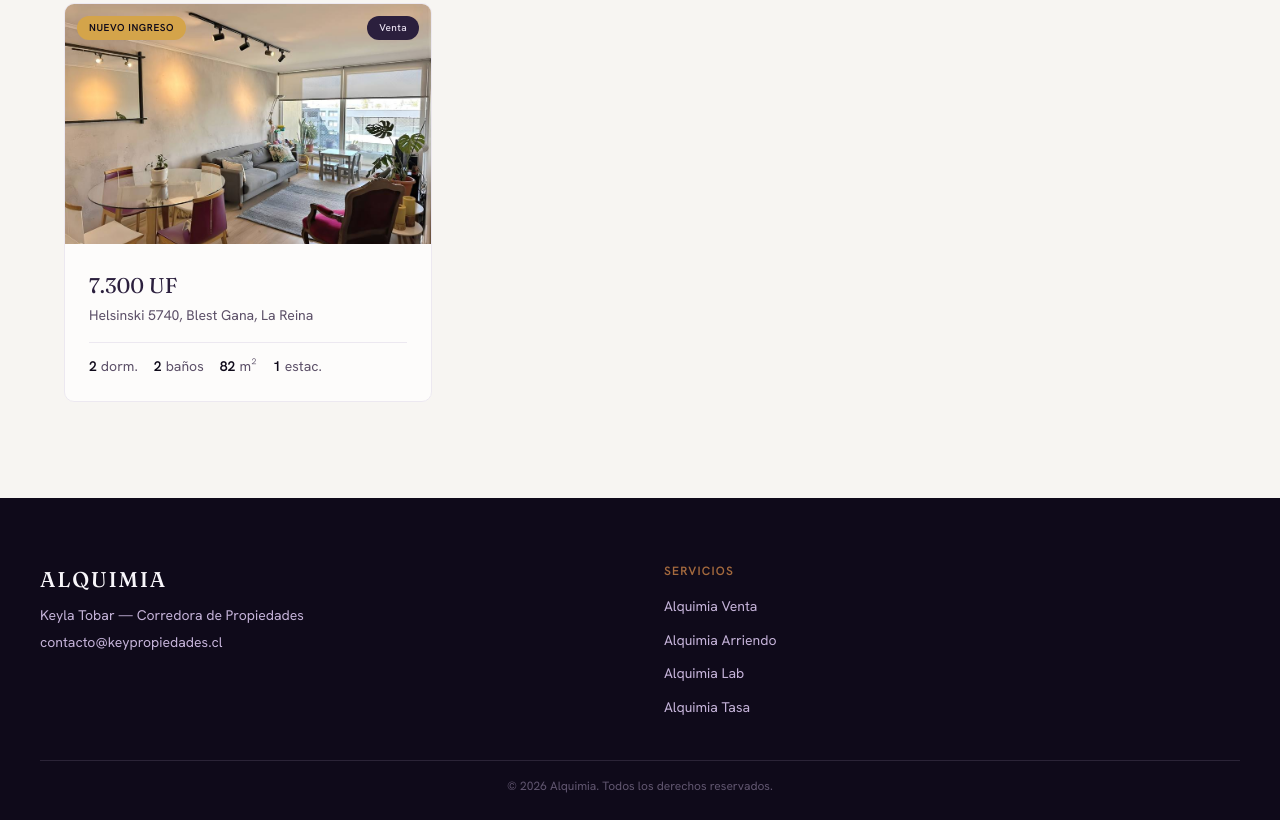
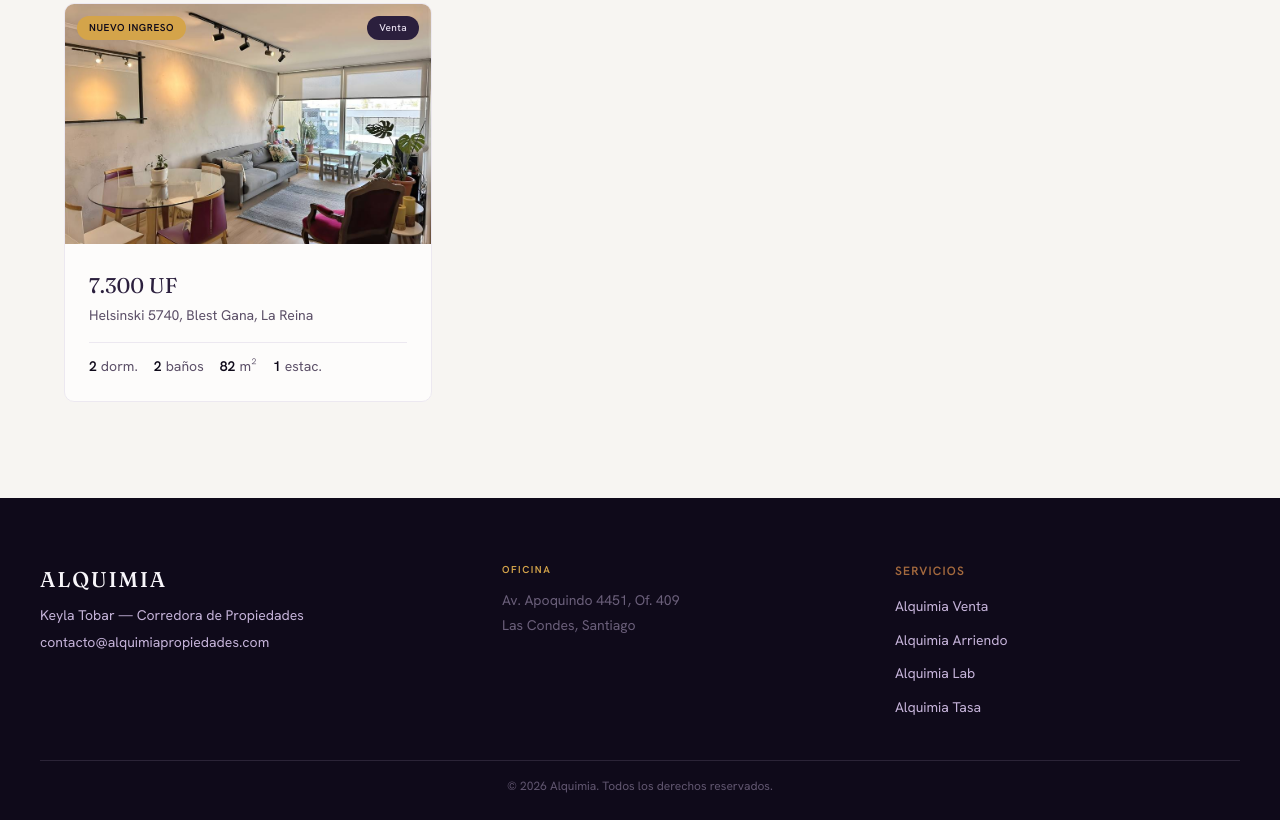
Before and after one commit to ulazcano/key-website, a website: page index.html in a window 1280 px wide. Shown: the part 1393-2213 px from the top of the page. Drawn offline with Linux system fonts and the light colour scheme; no server answers.

Commit message:
Update contact email, add office address in footer
- Email: contacto@alquimiapropiedades.com (all files)
- Footer: 3-column grid with brand, office location, services
- Office: Av. Apoquindo 4451 Of. 409, Las Condes

Co-Authored-By: Claude Opus 4.6 (1M context) <noreply@anthropic.com>

```diff
--- a/css/styles.css
+++ b/css/styles.css
@@ -1067,9 +1067,26 @@ ul { list-style: none; }
   max-width: 1200px;
   margin: 0 auto;
   display: grid;
-  grid-template-columns: 1fr 1fr;
+  grid-template-columns: 1.2fr 1fr 1fr;
   gap: var(--space-2xl);
   align-items: start;
+}
+
+.footer-location h4,
+.footer-services h4 {
+  font-size: 10px;
+  text-transform: uppercase;
+  letter-spacing: 0.15em;
+  color: var(--oro);
+  margin-bottom: var(--space-md);
+  font-weight: 600;
+}
+
+.footer-location p {
+  font-size: var(--text-sm);
+  color: rgba(197, 179, 217, 0.5);
+  margin-bottom: var(--space-xs);
+  line-height: 1.5;
 }
 
 .footer-brand h3 {
--- a/data/propiedades.json
+++ b/data/propiedades.json
@@ -124,7 +124,7 @@
       "nombre": "Keyla Tobar",
       "telefono": "+56985298224",
       "whatsapp": "+56985298224",
-      "email": "keypropiedades.cl@gmail.com"
+      "email": "contacto@alquimiapropiedades.com"
     }
   },
   {
@@ -248,7 +248,7 @@
       "nombre": "Keyla Tobar",
       "telefono": "+56985298224",
       "whatsapp": "+56985298224",
-      "email": "keypropiedades.cl@gmail.com"
+      "email": "contacto@alquimiapropiedades.com"
     }
   },
   {
@@ -352,7 +352,7 @@
       "nombre": "Keyla Tobar",
       "telefono": "+56985298224",
       "whatsapp": "+56985298224",
-      "email": "keypropiedades.cl@gmail.com"
+      "email": "contacto@alquimiapropiedades.com"
     }
   },
   {
@@ -455,7 +455,7 @@
       "nombre": "Keyla Tobar",
       "telefono": "+56985298224",
       "whatsapp": "+56985298224",
-      "email": "keypropiedades.cl@gmail.com"
+      "email": "contacto@alquimiapropiedades.com"
     }
   }
 ]
--- a/index.html
+++ b/index.html
@@ -97,7 +97,12 @@
       <div class="footer-brand">
         <h3>ALQUIMIA</h3>
         <p>Keyla Tobar — Corredora de Propiedades</p>
-        <p>contacto@keypropiedades.cl</p>
+        <p>contacto@alquimiapropiedades.com</p>
+      </div>
+      <div class="footer-location">
+        <h4>Oficina</h4>
+        <p>Av. Apoquindo 4451, Of. 409</p>
+        <p>Las Condes, Santiago</p>
       </div>
       <div class="footer-services">
         <h4>Servicios</h4>
```
Also changed, not shown: admin.html (+1 -1 lines).
